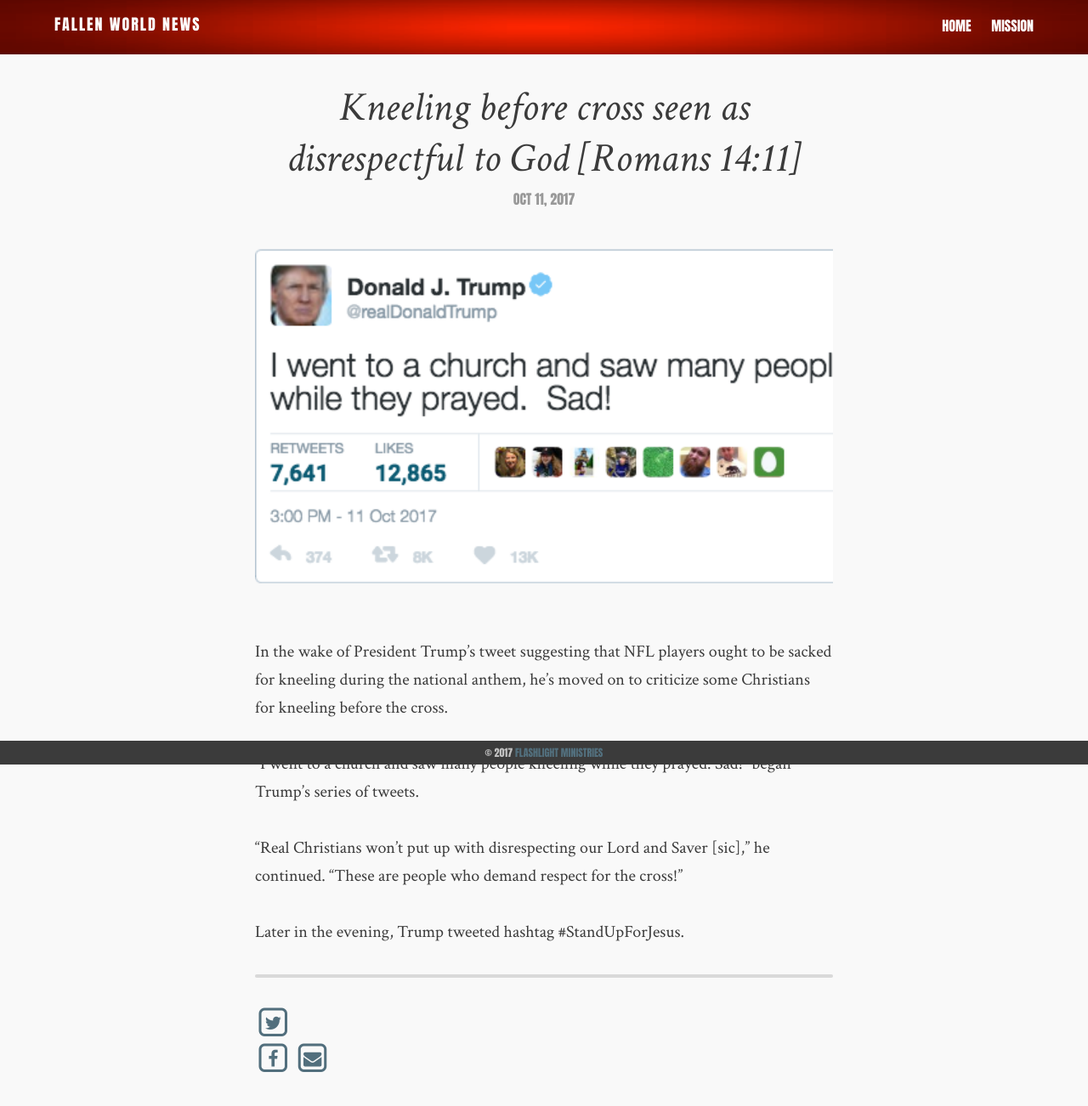
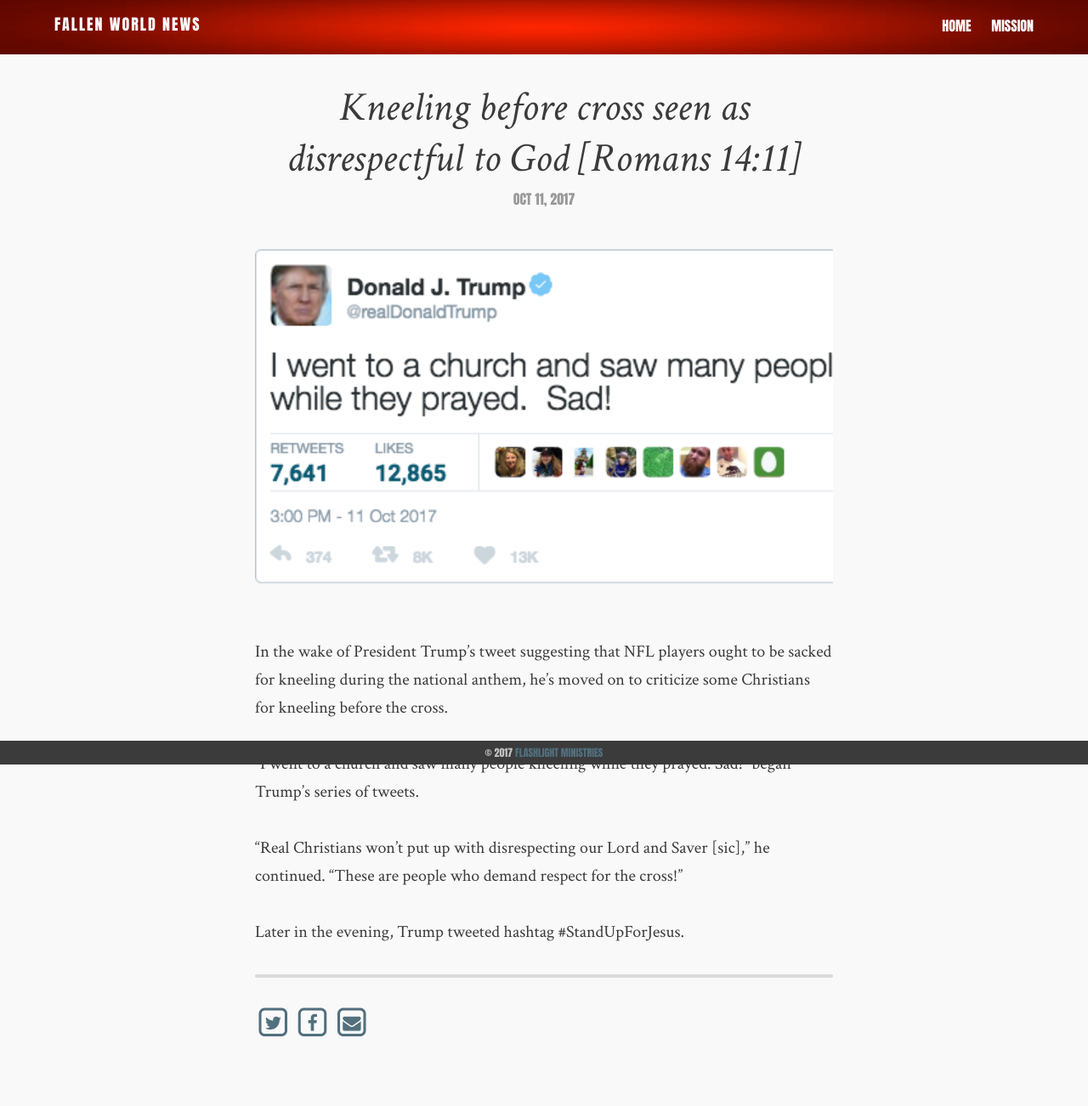
Before and after one commit to flashlightministries/oilforlight, a Jekyll site: the page built from _posts/2017-10-11-trump-tweets-kneeling.md, in a window 1280 px wide. Shown: the whole page at 85% size. Built offline with Jekyll 4.4.1, drawn with Linux system fonts in a browser that asks for light colours; nearby versions of some CDN libraries; after the commit the page ends 1259 px from its top, so only the background shows below that.

Commit message:
Update post.html

```diff
--- a/_layouts/post.html
+++ b/_layouts/post.html
@@ -33,12 +33,12 @@
   <hr>
 
   <div class="post-sharing">
-    <div tooltip="Share using Twitter"><span><a target="_blank" href="http://twitter.com/intent/tweet?status={{ page.title | uri_escape }}+{{ site.url }}{{ page.url }}">
+    <span><a tooltip="Share using Twitter" target="_blank" href="http://twitter.com/intent/tweet?status={{ page.title | uri_escape }}+{{ site.url }}{{ page.url }}">
       <span class="fa-stack fa-lg">
         <i class="fa fa-square-o fa-stack-2x"></i>
         <i class="fa fa-twitter fa-stack-1x"></i>
       </span>
-    </a></span></div>
+    </a></span>
     <span><a tooltip="Share using Facebook" target="_blank" href="http://www.facebook.com/share.php?u={{ site.url }}{{ page.url }}&amp;title={{ page.title | uri_escape }}">
       <span class="fa-stack fa-lg">
         <i class="fa fa-square-o fa-stack-2x"></i>
```
